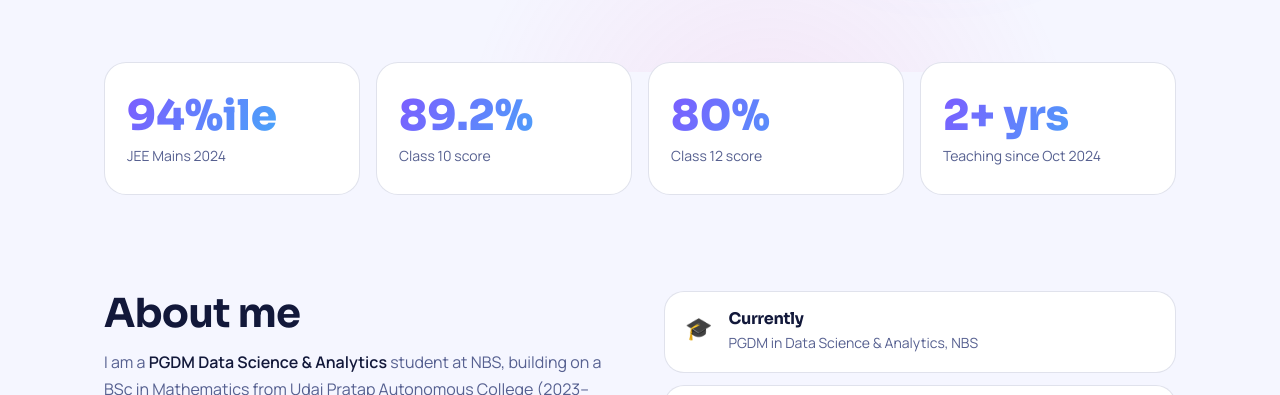
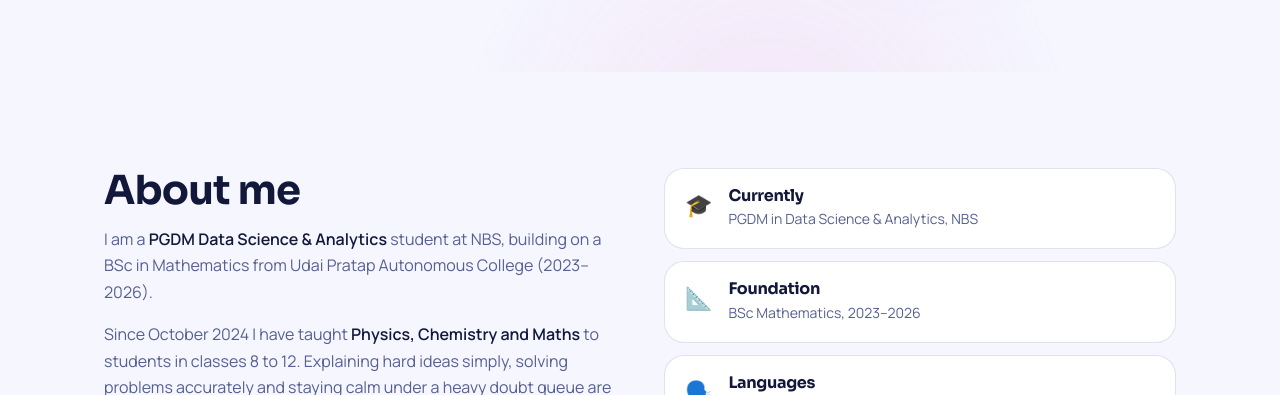
Before and after one commit to HarshitShukla5/Portfolio, a plain HTML site: page index.html in a window 1280 px wide. Shown: the part 728-1123 px from the top of the page. Drawn offline with Linux system fonts and the light colour scheme.

Commit message:
Remove statistics section and related scripts
Removed statistics section and related JavaScript functionality from index.html.

```diff
--- a/index.html
+++ b/index.html
@@ -81,12 +81,6 @@ nav{position:fixed;top:14px;left:50%;transform:translateX(-50%);z-index:50;width
 .load.d2{animation-delay:.15s}
 @keyframes rise{from{opacity:0;transform:translateY(24px)}to{opacity:1;transform:none}}
 
-/* stats */
-.stats{display:grid;grid-template-columns:repeat(4,1fr);gap:16px;margin-top:-10px}
-.stat{padding:26px 22px;border:1px solid var(--line);border-radius:22px;background:var(--surface)}
-.stat b{display:block;font:800 clamp(30px,4vw,42px) var(--head);background:var(--grad);-webkit-background-clip:text;background-clip:text;color:transparent}
-.stat span{color:var(--muted);font-size:14px}
-@media(max-width:760px){.stats{grid-template-columns:repeat(2,1fr)}}
 
 /* about + bento */
 .about{display:grid;grid-template-columns:1fr 1fr;gap:48px;align-items:start}
@@ -170,14 +164,6 @@ footer{padding:36px 0 48px;text-align:center;color:var(--muted);font-size:14px;b
   </div>
 </header>
 
-<div class="wrap">
-  <div class="stats">
-    <div class="stat"><b data-n="94" data-s="%ile">0</b><span>JEE Mains 2024</span></div>
-    <div class="stat"><b data-n="89.2" data-s="%">0</b><span>Class 10 score</span></div>
-    <div class="stat"><b data-n="80" data-s="%">0</b><span>Class 12 score</span></div>
-    <div class="stat"><b data-n="2" data-s="+ yrs">0</b><span>Teaching since Oct 2024</span></div>
-  </div>
-</div>
 
 <section id="about">
   <div class="wrap about">
@@ -267,15 +253,6 @@ let r=0,c=0,del=false;const el=document.getElementById('typed');
   else{del=false;r=(r+1)%roles.length;setTimeout(type,300)}
 })();
 
-// counters
-const io=new IntersectionObserver(es=>es.forEach(e=>{
-  if(!e.isIntersecting)return;io.unobserve(e.target);
-  const b=e.target,n=+b.dataset.n,s=b.dataset.s,dec=String(n).includes('.')?1:0,t0=performance.now();
-  (function f(t){const p=Math.min((t-t0)/1200,1),v=n*(1-Math.pow(1-p,3));
-    b.textContent=v.toFixed(dec)+s;if(p<1)requestAnimationFrame(f)})(t0);
-}),{threshold:.6});
-document.querySelectorAll('[data-n]').forEach(b=>io.observe(b));
-
 // nav
 const links=document.getElementById('links');
 document.getElementById('menu').onclick=()=>links.classList.toggle('open');
```
